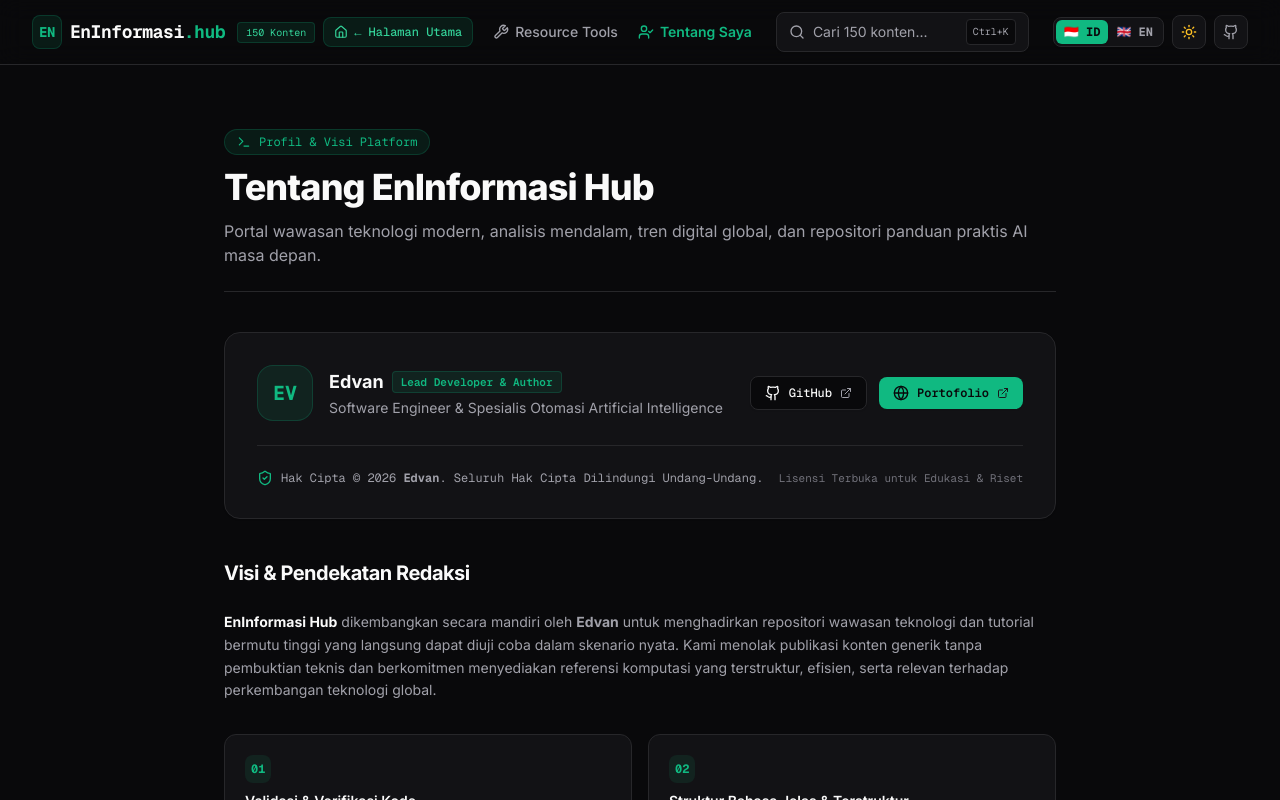
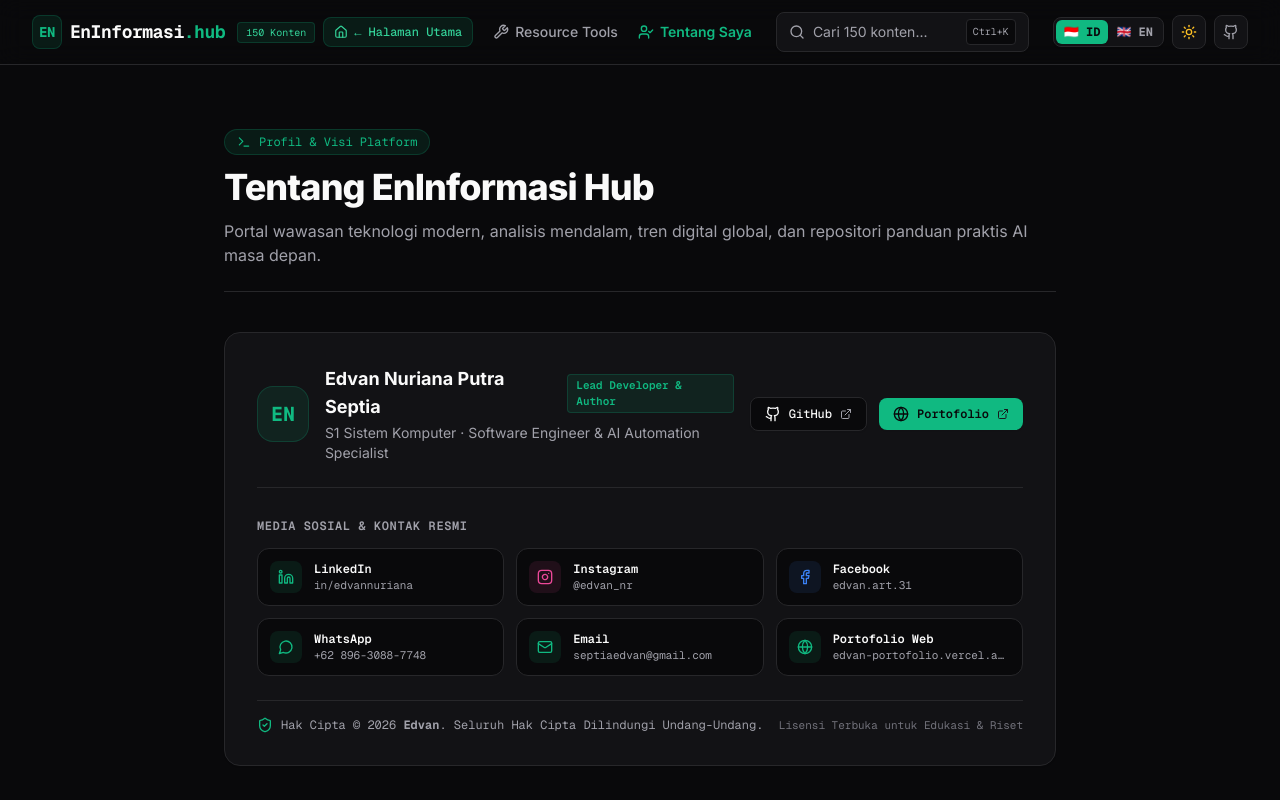
Before and after one commit to EdvanVPRoject/eninformasi-hub, a Next.js app: page /about in a window 1280 px wide. Shown: the top 800 px of the page. Built offline with nearby package versions, Linux system fonts and the light colour scheme.

Commit message:
feat(portfolio): link footer portfolio to vercel web & add CV social media to About page

```diff
--- a/app/about/page.tsx
+++ b/app/about/page.tsx
@@ -6,6 +6,11 @@
   Github,
   Globe,
   ExternalLink,
+  Instagram,
+  Facebook,
+  Linkedin,
+  Mail,
+  MessageCircle,
   Code2,
   UserCheck,
   Cpu,
@@ -36,17 +41,17 @@
         <div className="flex flex-col sm:flex-row sm:items-center justify-between gap-4 pb-6 border-b border-[var(--border-color)]">
           <div className="flex items-center gap-4">
             <div className="w-14 h-14 rounded-2xl bg-emerald-500/10 border border-emerald-500/20 flex items-center justify-center text-emerald-500 font-mono font-bold text-xl">
-              EV
+              EN
             </div>
             <div>
               <div className="flex items-center gap-2">
-                <h2 className="text-lg font-bold text-[var(--text-main)]">Edvan</h2>
+                <h2 className="text-lg font-bold text-[var(--text-main)]">Edvan Nuriana Putra Septia</h2>
                 <span className="px-2 py-0.5 text-[11px] font-mono rounded bg-emerald-500/10 text-emerald-500 border border-emerald-500/20 font-semibold">
                   Lead Developer & Author
                 </span>
               </div>
               <p className="text-xs sm:text-sm text-[var(--text-muted)] mt-0.5">
-                Software Engineer & Spesialis Otomasi Artificial Intelligence
+                S1 Sistem Komputer · Software Engineer & AI Automation Specialist
               </p>
             </div>
           </div>
@@ -65,10 +70,11 @@
             </a>
 
             <a
-              href="https://github.com/EdvanVPRoject"
+              href="https://edvan-portofolio.vercel.app/"
               target="_blank"
               rel="noopener noreferrer"
               className="inline-flex items-center gap-2 px-3.5 py-2 text-xs font-mono font-semibold rounded-lg bg-emerald-500 text-zinc-950 hover:bg-emerald-400 transition-all shadow-sm"
+              title="Edvan Nuriana — Sistem Komputer"
             >
               <Globe className="w-4 h-4" />
               <span>Portofolio</span>
@@ -77,8 +83,104 @@
           </div>
         </div>
 
+        {/* Media Sosial & Kontak Resmi dari CV */}
+        <div className="space-y-3">
+          <span className="font-mono text-xs font-semibold uppercase tracking-wider text-[var(--text-muted)]">
+            Media Sosial & Kontak Resmi
+          </span>
+          <div className="grid grid-cols-1 sm:grid-cols-2 md:grid-cols-3 gap-3">
+            <a
+              href="https://www.linkedin.com/in/edvannuriana"
+              target="_blank"
+              rel="noopener noreferrer"
+              className="flex items-center gap-3 p-3 rounded-xl bg-[var(--bg-main)] border border-[var(--border-color)] hover:border-emerald-500/40 hover:text-emerald-500 transition-all text-xs font-mono group"
+            >
+              <div className="p-2 rounded-lg bg-emerald-500/10 text-emerald-500 group-hover:bg-emerald-500/20 transition-colors">
+                <Linkedin className="w-4 h-4" />
+              </div>
+              <div className="truncate">
+                <div className="font-semibold text-[var(--text-main)] group-hover:text-emerald-500">LinkedIn</div>
+                <div className="text-[11px] text-[var(--text-muted)] truncate">in/edvannuriana</div>
+              </div>
+            </a>
+
+            <a
+              href="https://www.instagram.com/edvan_nr/"
+              target="_blank"
+              rel="noopener noreferrer"
+              className="flex items-center gap-3 p-3 rounded-xl bg-[var(--bg-main)] border border-[var(--border-color)] hover:border-emerald-500/40 hover:text-emerald-500 transition-all text-xs font-mono group"
+            >
+              <div className="p-2 rounded-lg bg-pink-500/10 text-pink-500 group-hover:bg-pink-500/20 transition-colors">
+                <Instagram className="w-4 h-4" />
+              </div>
+              <div className="truncate">
+                <div className="font-semibold text-[var(--text-main)] group-hover:text-emerald-500">Instagram</div>
+                <div className="text-[11px] text-[var(--text-muted)] truncate">@edvan_nr</div>
+              </div>
+            </a>
+
+            <a
+              href="https://www.facebook.com/edvan.art.31"
+              target="_blank"
+              rel="noopener noreferrer"
+              className="flex items-center gap-3 p-3 rounded-xl bg-[var(--bg-main)] border border-[var(--border-color)] hover:border-emerald-500/40 hover:text-emerald-500 transition-all text-xs font-mono group"
+            >
+              <div className="p-2 rounded-lg bg-blue-500/10 text-blue-500 group-hover:bg-blue-500/20 transition-colors">
+                <Facebook className="w-4 h-4" />
+              </div>
+              <div className="truncate">
+                <div className="font-semibold text-[var(--text-main)] group-hover:text-emerald-500">Facebook</div>
+                <div className="text-[11px] text-[var(--text-muted)] truncate">edvan.art.31</div>
+              </div>
+            </a>
+
+            <a
+              href="https://wa.me/6289630887748"
+              target="_blank"
+              rel="noopener noreferrer"
+              className="flex items-center gap-3 p-3 rounded-xl bg-[var(--bg-main)] border border-[var(--border-color)] hover:border-emerald-500/40 hover:text-emerald-500 transition-all text-xs font-mono group"
+            >
+              <div className="p-2 rounded-lg bg-emerald-500/10 text-emerald-500 group-hover:bg-emerald-500/20 transition-colors">
+                <MessageCircle className="w-4 h-4" />
+              </div>
+              <div className="truncate">
+                <div className="font-semibold text-[var(--text-main)] group-hover:text-emerald-500">WhatsApp</div>
+                <div className="text-[11px] text-[var(--text-muted)] truncate">+62 896-3088-7748</div>
+              </div>
+            </a>
+
+            <a
+              href="mailto:septiaedvan@gmail.com"
+              className="flex items-center gap-3 p-3 rounded-xl bg-[var(--bg-main)] border border-[var(--border-color)] hover:border-emerald-500/40 hover:text-emerald-500 transition-all text-xs font-mono group"
+            >
+              <div className="p-2 rounded-lg bg-emerald-500/10 text-emerald-500 group-hover:bg-emerald-500/20 transition-colors">
+                <Mail className="w-4 h-4" />
+              </div>
+              <div className="truncate">
+                <div className="font-semibold text-[var(--text-main)] group-hover:text-emerald-500">Email</div>
+                <div className="text-[11px] text-[var(--text-muted)] truncate">septiaedvan@gmail.com</div>
+              </div>
+            </a>
+
+            <a
+              href="https://edvan-portofolio.vercel.app/"
+              target="_blank"
+              rel="noopener noreferrer"
+              className="flex items-center gap-3 p-3 rounded-xl bg-[var(--bg-main)] border border-[var(--border-color)] hover:border-emerald-500/40 hover:text-emerald-500 transition-all text-xs font-mono group"
+            >
+              <div className="p-2 rounded-lg bg-emerald-500/10 text-emerald-500 group-hover:bg-emerald-500/20 transition-colors">
+                <Globe className="w-4 h-4" />
+              </div>
+              <div className="truncate">
+                <div className="font-semibold text-[var(--text-main)] group-hover:text-emerald-500">Portofolio Web</div>
+                <div className="text-[11px] text-[var(--text-muted)] truncate">edvan-portofolio.vercel.app</div>
+              </div>
+            </a>
+          </div>
+        </div>
+
         {/* Pernyataan Hak Cipta Resmi */}
-        <div className="flex flex-col sm:flex-row sm:items-center justify-between text-xs text-[var(--text-muted)] font-mono gap-2">
+        <div className="flex flex-col sm:flex-row sm:items-center justify-between text-xs text-[var(--text-muted)] font-mono gap-2 pt-4 border-t border-[var(--border-color)]">
           <div className="flex items-center gap-2">
             <ShieldCheck className="w-4 h-4 text-emerald-500" />
             <span>Hak Cipta © 2026 <strong>Edvan</strong>. Seluruh Hak Cipta Dilindungi Undang-Undang.</span>
--- a/components/Footer.tsx
+++ b/components/Footer.tsx
@@ -28,7 +28,7 @@
               <div className="flex items-center gap-3 text-xs text-emerald-500">
                 <a href="https://github.com/EdvanVPRoject" target="_blank" rel="noopener noreferrer" className="hover:underline">GitHub</a>
                 <span>•</span>
-                <a href="https://github.com/EdvanVPRoject" target="_blank" rel="noopener noreferrer" className="hover:underline">{lang === 'en' ? 'Portfolio' : 'Portofolio'}</a>
+                <a href="https://edvan-portofolio.vercel.app/" target="_blank" rel="noopener noreferrer" className="hover:underline" title="Edvan Nuriana — Sistem Komputer">{lang === 'en' ? 'Portfolio' : 'Portofolio'}</a>
               </div>
             </div>
           </div>
```
